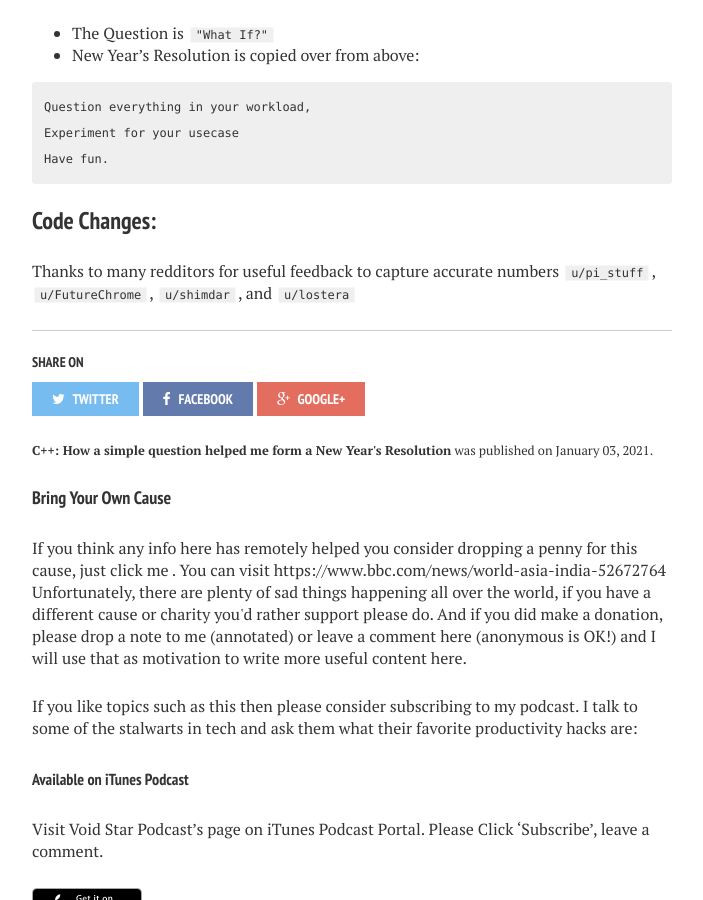
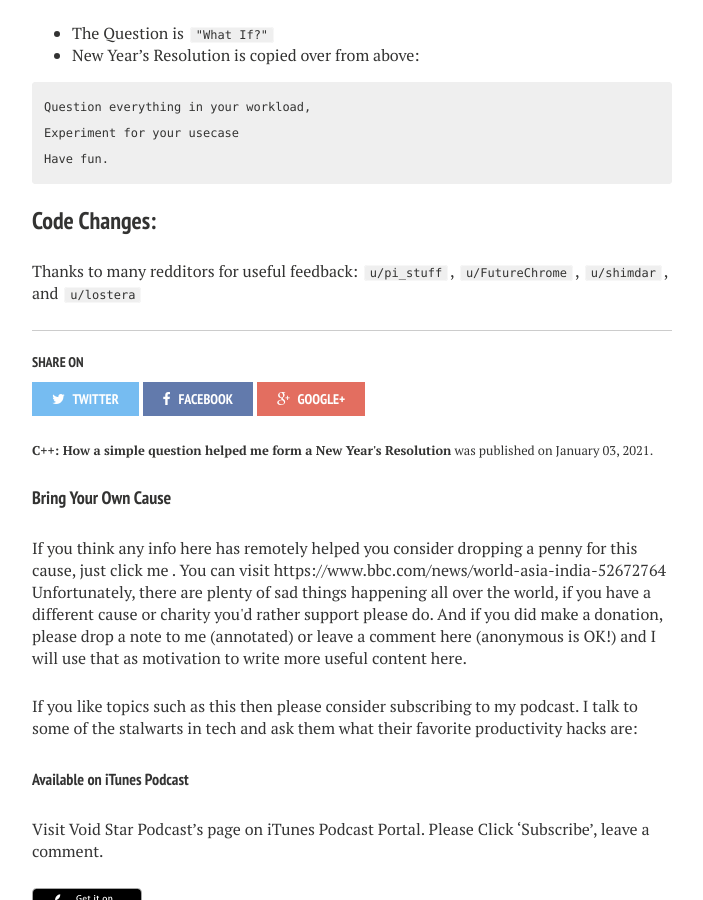
Before and after one commit to mycpuorg/mycpuorg.github.io, a Jekyll site: the page built from _posts/2021-01-03-set-or-unique.md, in a window 1280 px wide and 900 px high, scrolled down 8971 px. Shown: the whole window, without its empty margins (288-991 px from the left). Built offline with Jekyll 4.4.1, drawn with Linux system fonts in a browser that asks for light colours; nearby versions of some CDN libraries; comment, search, counter and statistics services are not loaded.

Commit message:
update credits

````diff
--- a/_posts/2021-01-03-set-or-unique.md
+++ b/_posts/2021-01-03-set-or-unique.md
@@ -363,5 +363,5 @@ Have fun.
 ```
 
 ### Code Changes:
-Thanks to many redditors for useful feedback to capture accurate numbers
+Thanks to many redditors for useful feedback:
 `u/pi_stuff`, `u/FutureChrome`, `u/shimdar`, and `u/lostera`
````
